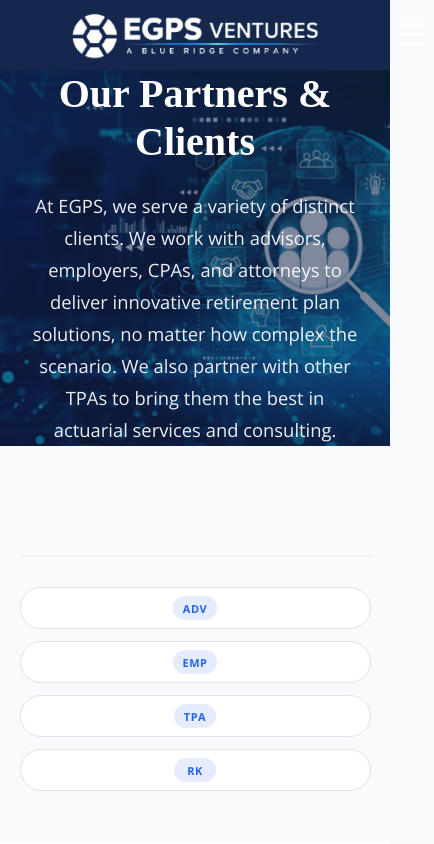
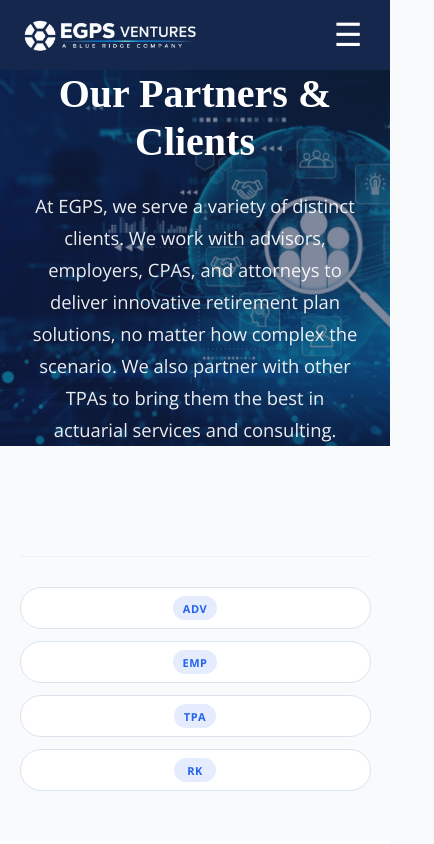
Before and after one commit to VigneshprabhuT/Pdf_Extraction_Front, a React (Create React App) app: page /about-us in a window 390 px wide. Shown: the top 844 px of the page, 434 px wide, since content can reach past the window. Built offline with nearby package versions, Linux system fonts and the light colour scheme; a web font is replaced by a local one.

Commit message:
completed

```diff
--- a/src/components/Navbar/Navbar.css
+++ b/src/components/Navbar/Navbar.css
@@ -236,7 +236,9 @@
     }
 
     .logo-img {
-        height: 70px;
+        width: 180px;
+        height: auto;
+        max-width: none;
     }
 
     .menu-icon {
@@ -327,8 +329,8 @@
     }
 
     .logo-img {
-        height: 42px;
-        max-width: 110px;
+        height: 70px;
+
     }
 
     .nav-links a,
```
